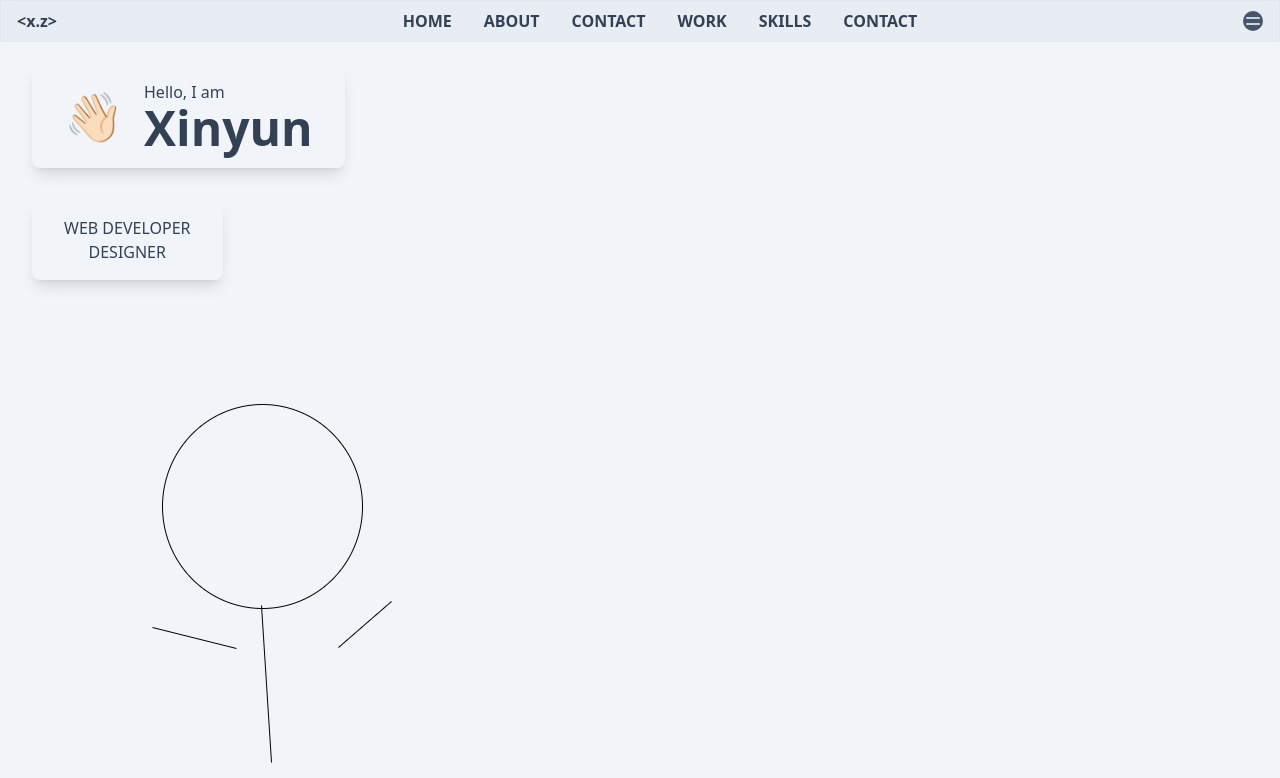
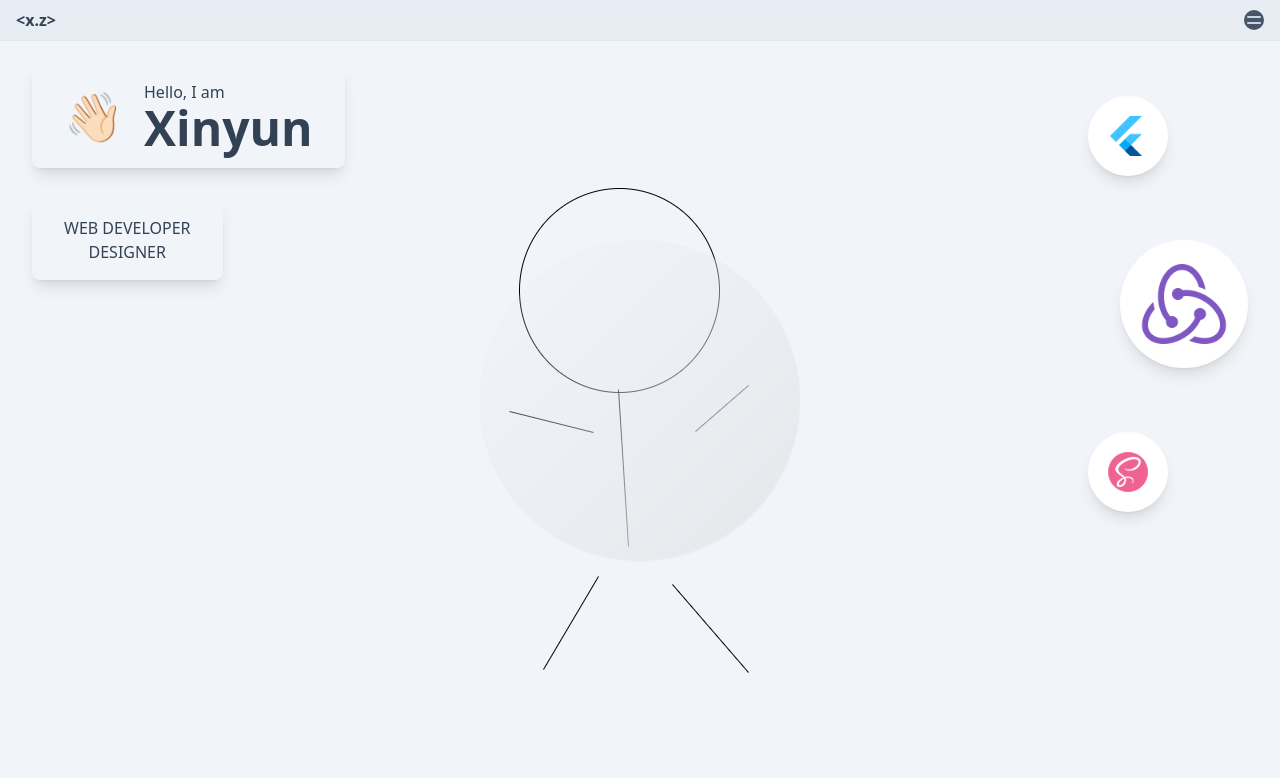
Before and after one commit to XinYun2020/sanity-portfolio, a Next.js app in the folder frontend_react/: page / in a window 1280 px wide. Shown: the top 778 px of the page. Built offline with nearby package versions, Linux system fonts and the light colour scheme.

Commit message:
navbar header motion styling

```diff
--- a/frontend_react/src/components/Navbar.jsx
+++ b/frontend_react/src/components/Navbar.jsx
@@ -6,11 +6,11 @@ const Navbar = ({ children }) => {
   const [toggle, setToggle] = useState(false);
   return (
     <>
-      <nav className="bg-slate-300 bg-opacity-25 w-full flex justify-between items-center py-2 px-4 border border-slate-300 border-opacity-25 fixed z-20 backdrop-blur-sm">
+      <nav className="bg-slate-300 bg-opacity-25 w-full flex justify-between items-center py-2 px-4 border-b xborder-orange-400 border-opacity-20 fixed z-20 backdrop-blur-sm">
         <div className="flex justify-start items-center font-bold text-slate-700">
           {"<x.z>"}
         </div>
-        <ul className="flex-1 flex justify-center items-center list-style-none ">
+        <ul className="flex-1 flex justify-center items-center list-style-none max-lg:hidden">
           {["home", "about", "contact", "work", "skills", "contact"].map(
             (item) => (
               <li
@@ -22,9 +22,7 @@ const Navbar = ({ children }) => {
                   href={`#${item}`}
                   className="text-decoration-none text-slate-700 uppercase flex-col font-semibold
                   hover:text-blue-700 hover:underline underline-offset-4 transition-all duration-200 ease-linear"
-                >
-                  {item}
-                </a>
+                ></a>
               </li>
             )
           )}
@@ -50,14 +48,14 @@ const Navbar = ({ children }) => {
               className="fixed top-0 bottom-0 right-0 z-10 px-4 py-2 w-4/5
               flex justify-start items-end flex-col
               h-screen
-              bg-white bg-opacity-70 shadow-lg backdrop-blur-sm lg:hidden md:hidden
-
-
+              bg-white bg-opacity-70 shadow-lg backdrop-blur-sm
               "
             >
               <button
                 onClick={() => setToggle(false)}
-                className="text-blue-700 z-30 font-bold text-2xl hover:text-gray-300 transition duration-200 ease-linear align-middle"
+                className="text-blue-700 z-30 font-bold text-2xl hover:text-gray-300 transition duration-200 ease-linear align-middle
+
+                "
               >
                 <HiX />
               </button>
--- a/frontend_react/src/container/Header.jsx
+++ b/frontend_react/src/container/Header.jsx
@@ -17,13 +17,13 @@ const Header = () => {
   return (
     <div
       id="home"
-      className="flex-1 w-screen h-screen flex-row h-screen lg:flex-col "
+      className="relative flex-1 w-screen h-fit flex-row"
     >
       {/* <div className="w-48 h-48 rounded-full bg-gradient-to-br from-white to-gray-300 cover-full"></div> */}
       <motion.div
         whileInView={{ x: [-100, 0], opacity: [0, 1] }}
         transition={{ duration: 0.5 }}
-        className="flex flex-col justify-start"
+        className="flex flex-col justify-start absolute"
       >
         <div className="flex flex-col pl-8 ">
           <div className="max-w-fit badge flex flex-row shadow-lg px-8 py-4 text-slate-700 rounded-lg">
@@ -33,7 +33,7 @@ const Header = () => {
               <h1 className="text-5xl font-semibold">Xinyun</h1>
             </div>
           </div>
-          <div className="my-4"/>
+          <div className="my-4" />
           <div className="max-w-fit badge flex flex-col justify-end align-bottom shadow-lg px-8 py-4 text-slate-700 rounded-lg uppercase">
             <p>Web Developer</p>
             <p>Designer</p>
@@ -43,36 +43,45 @@ const Header = () => {
       <motion.div
         whileInView={{ opacity: [0, 1] }}
         transition={{ duration: 0.5, delayChildren: 0.5 }}
-        className=" "
+        className=" relative w-screen h-fit mx-auto flex items-end justify-center"
       >
+        <motion.div
+          whileInView={{ scale: [0, 1] }}
+          transition={{ duration: 0.5, ease: "easeInOut" }}
+          className="rounded-full bg-gradient-to-br from-transparent to-gray-200 shadow-sm
+          absolute top-44 w-80 h-80 mx-auto z-0
+          "
+        />
         <Image
           src={images.profile}
           alt="profile_bg"
-        />
-
-        <motion.div
-          whileInView={{ scale: [0, 1] }}
-          transition={{ duration: 0.5, ease: "easeInOut" }}
-          className="w-48 h-48 rounded-full bg-gradient-to-br from-white to-gray-300 shadow-md"
+          className=" w-fit"
         />
       </motion.div>
+
       <motion.div
         variants={scaleVariants}
         whileInView={scaleVariants.whileInView}
-        className=""
+        className=" w-fit justify-end absolute top-0 right-0 flex flex-col max-lg:flex-row max-lg:relative max-lg:mx-auto"
       >
         {[images.flutter, images.redux, images.sass].map((circle, index) => (
+          <>
             <div
-            className="flex"
+              className="rounded-full shadow-lg w-20 h-20 p-4 bg-white my-8 mx-8
+              even:even:w-32 even:h-32 even:ml-16
+              hover:ring-2 ring-white transition-all duration-200 ease-linear hover:shadow-2xl
+              hover:my-12 hover:mx-12
+              "
               key={`circle-${index}`}
             >
               <Image
                 src={circle}
-              className="w-8 h-8"
+                className="object-cover "
                 // layout="fill"
                 // objectFit="cover"
               />
             </div>
+          </>
         ))}
       </motion.div>
     </div>
```
Lines whose indentation alone changed are shown as unchanged.
